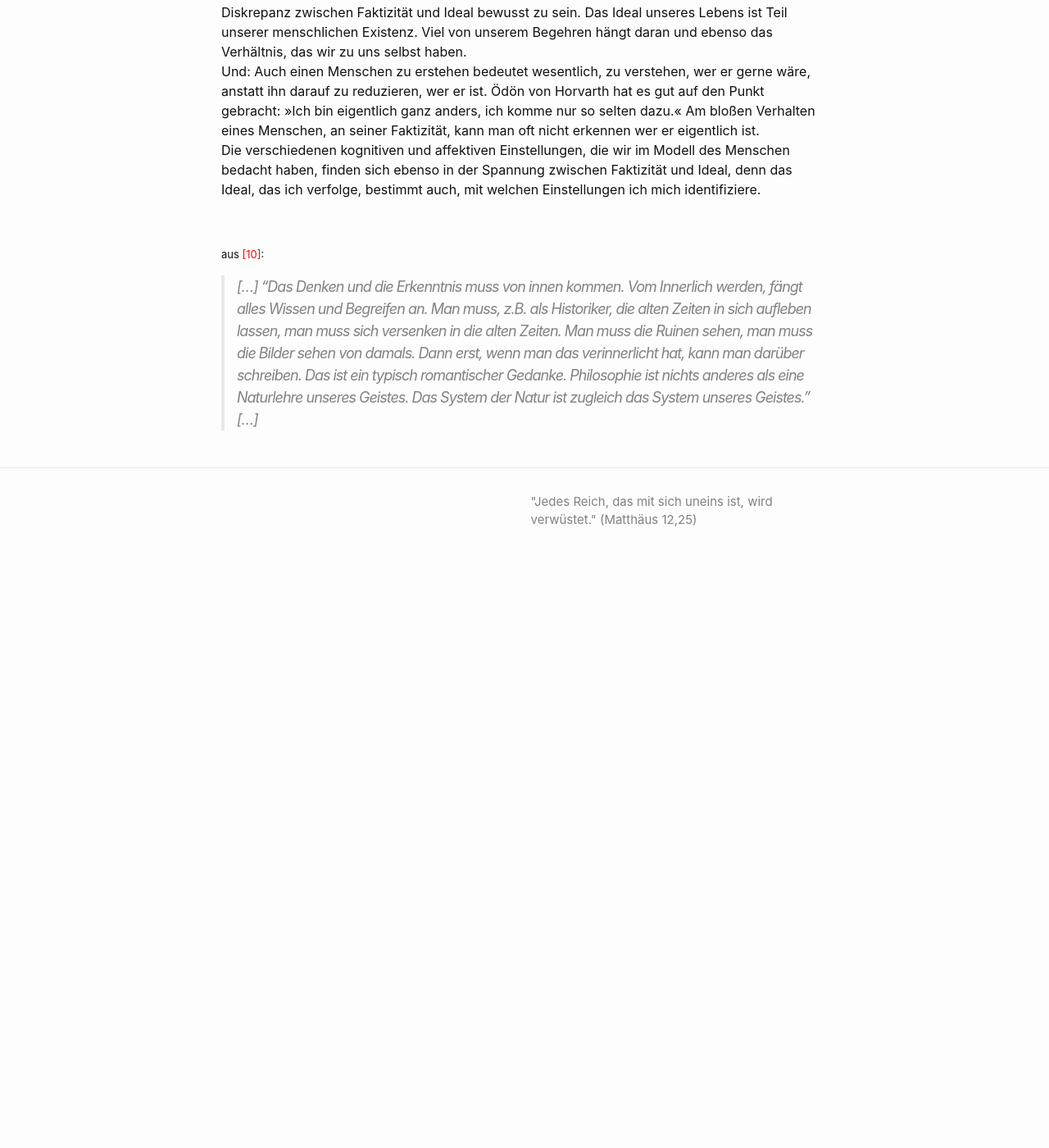
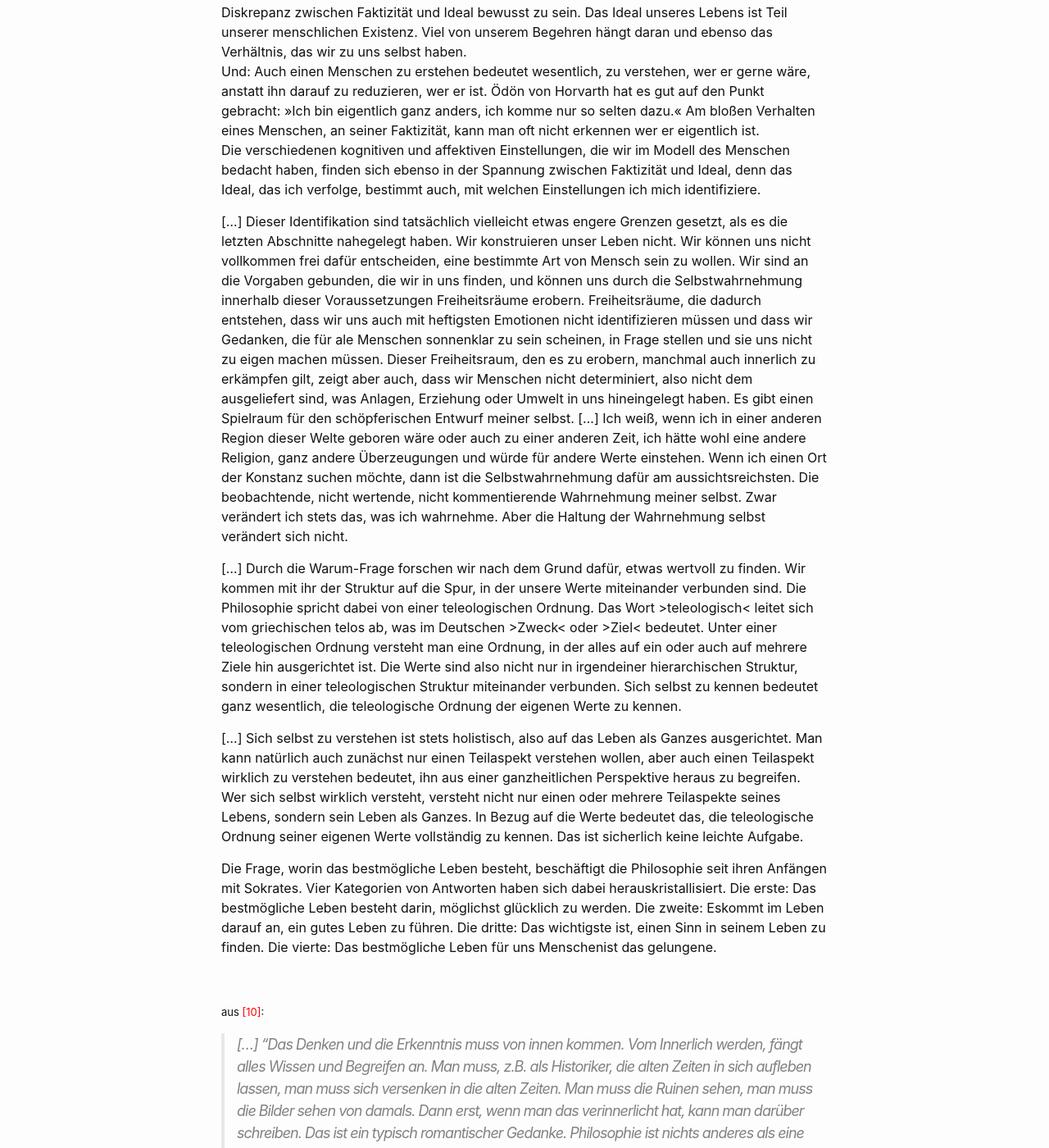
Before and after one commit to Hautaklyttn/-selbst-, a Jekyll site: the page built from docs/various.md, in a window 1280 px wide and 1400 px high, scrolled down 14599 px. Shown: the whole window at 82% size. Built offline with Jekyll 4.4.1, drawn with Linux system fonts in a browser that asks for light colours; before the commit the page ends 15305 px from its top, so only the background shows below that.

Commit message:
Text update

```diff
--- a/docs/various.md
+++ b/docs/various.md
@@ -374,6 +374,14 @@ Die Spannung zwischen dem, wer wir faktisch sind, und dem, wer wir gerne wären,
 Und: Auch einen Menschen zu erstehen bedeutet wesentlich, zu verstehen, wer er gerne wäre, anstatt ihn darauf zu reduzieren, wer er ist. Ödön von Horvarth hat es gut auf den Punkt gebracht: >>Ich bin eigentlich ganz anders, ich komme nur so selten dazu.<< Am bloßen Verhalten eines Menschen, an seiner Faktizität, kann man oft nicht erkennen wer er eigentlich ist.
 Die verschiedenen kognitiven und affektiven Einstellungen, die wir im Modell des Menschen bedacht haben, finden sich ebenso in der Spannung zwischen Faktizität und Ideal, denn das Ideal, das ich verfolge, bestimmt auch, mit welchen Einstellungen ich mich identifiziere.
 
+[...] Dieser Identifikation sind tatsächlich vielleicht etwas engere Grenzen gesetzt, als es die letzten Abschnitte nahegelegt haben. Wir konstruieren unser Leben nicht. Wir können uns nicht vollkommen frei dafür entscheiden, eine bestimmte Art von Mensch sein zu wollen. Wir sind an die Vorgaben gebunden, die wir in uns finden, und können uns durch die Selbstwahrnehmung innerhalb dieser Voraussetzungen Freiheitsräume erobern. Freiheitsräume, die dadurch entstehen, dass wir uns auch mit heftigsten Emotionen nicht identifizieren müssen und dass wir Gedanken, die für ale Menschen sonnenklar zu sein scheinen, in Frage stellen und sie uns nicht zu eigen machen müssen. Dieser Freiheitsraum, den es zu erobern, manchmal auch innerlich zu erkämpfen gilt, zeigt aber auch, dass wir Menschen nicht determiniert, also nicht dem ausgeliefert sind, was Anlagen, Erziehung oder Umwelt in uns hineingelegt haben. Es gibt einen Spielraum für den schöpferischen Entwurf meiner selbst. [...] Ich weiß, wenn ich in einer anderen Region dieser Welte geboren wäre oder auch zu einer anderen Zeit, ich hätte wohl eine andere Religion, ganz andere Überzeugungen und würde für andere Werte einstehen. Wenn ich einen Ort der Konstanz suchen möchte, dann ist die Selbstwahrnehmung dafür am aussichtsreichsten. Die beobachtende, nicht wertende, nicht kommentierende Wahrnehmung meiner selbst. Zwar verändert ich stets das, was ich wahrnehme. Aber die Haltung der Wahrnehmung selbst verändert sich nicht.
+
+[...] Durch die Warum-Frage forschen wir nach dem Grund dafür, etwas wertvoll zu finden. Wir kommen mit ihr der Struktur auf die Spur, in der unsere Werte miteinander verbunden sind. Die Philosophie spricht dabei von einer teleologischen Ordnung. Das Wort >teleologisch< leitet sich vom griechischen telos ab, was im Deutschen >Zweck< oder >Ziel< bedeutet. Unter einer teleologischen Ordnung versteht man eine Ordnung, in der alles auf ein oder auch auf mehrere Ziele hin ausgerichtet ist. Die Werte sind also nicht nur in irgendeiner hierarchischen Struktur, sondern in einer teleologischen Struktur miteinander verbunden. Sich selbst zu kennen bedeutet ganz wesentlich, die teleologische Ordnung der eigenen Werte zu kennen.
+
+[...] Sich selbst zu verstehen ist stets holistisch, also auf das Leben als Ganzes ausgerichtet. Man kann natürlich auch zunächst nur einen Teilaspekt verstehen wollen, aber auch einen Teilaspekt wirklich zu verstehen bedeutet, ihn aus einer ganzheitlichen Perspektive heraus zu begreifen. Wer sich selbst wirklich versteht, versteht nicht nur einen oder mehrere Teilaspekte seines Lebens, sondern sein Leben als Ganzes. In Bezug auf die Werte bedeutet das, die teleologische Ordnung seiner eigenen Werte vollständig zu kennen. Das ist sicherlich keine leichte Aufgabe.
+
+Die Frage, worin das bestmögliche Leben besteht, beschäftigt die Philosophie seit ihren Anfängen mit Sokrates. Vier Kategorien von Antworten haben sich dabei herauskristallisiert. Die erste: Das bestmögliche Leben besteht darin, möglichst glücklich zu werden. Die zweite: Eskommt im Leben darauf an, ein gutes Leben zu führen. Die dritte: Das wichtigste ist, einen Sinn in seinem Leben zu finden. Die vierte: Das bestmögliche Leben für uns Menschenist das gelungene.
+
 
 
 
```
